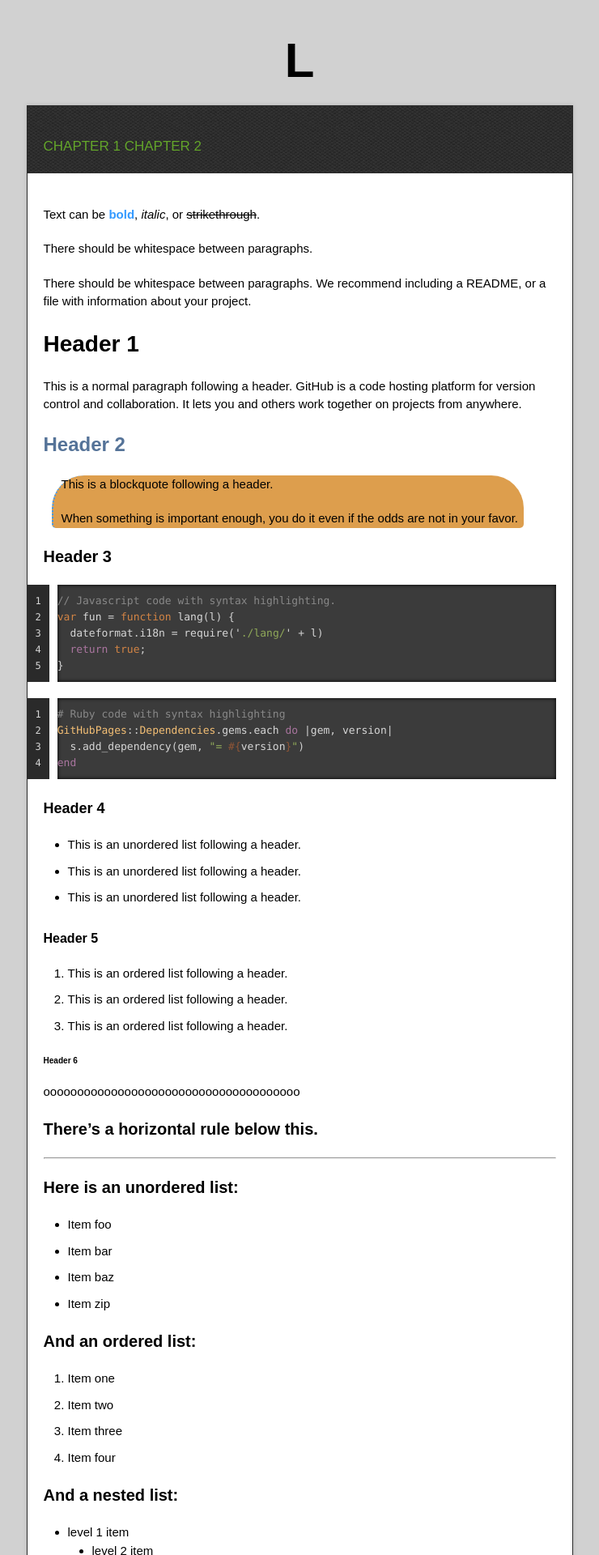
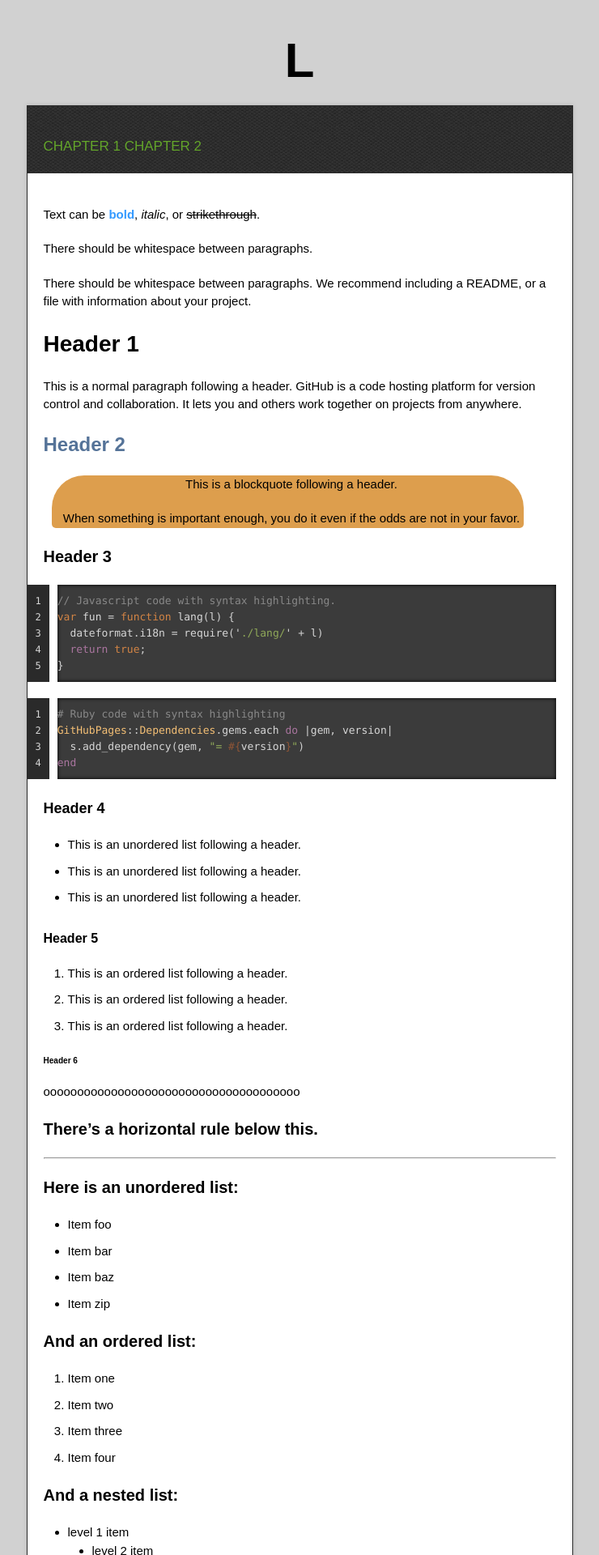
Before and after one commit to LoCCan4/loccan4.github.io, a Jekyll site: the page built from index.md, in a window 1280 px wide. Shown: the top 1920 px of the page at 81% size, without its empty margins (270-1010 px from the left). Built offline with Jekyll 4.4.1, drawn with Linux system fonts in a browser that asks for light colours.

Commit message:
Update jekyll-theme-time-machine.scss

```diff
--- a/_sass/jekyll-theme-time-machine.scss
+++ b/_sass/jekyll-theme-time-machine.scss
@@ -424,11 +424,15 @@ footer .owner p a {
 }
 
 .markdown-body blockquote {
-  border-left: 2px dotted #3399ff;
   padding-left: 10px;
   margin-left: 10px;
   border-radius: 40px 40px 5px 5px;
   background: #dd9e4d;
+  text-align: center;
+}
+
+.markdown-body blockquote p {
+  margin-top: 10px;
 }
 
 .markdown-body img {
```
